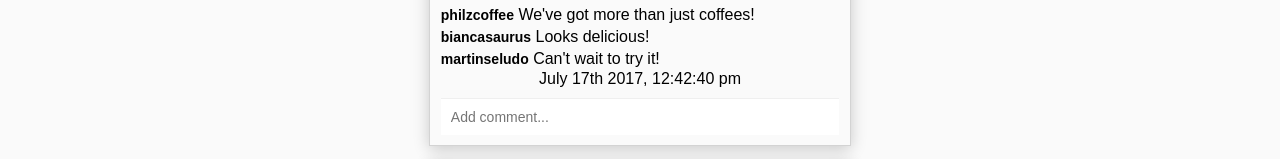
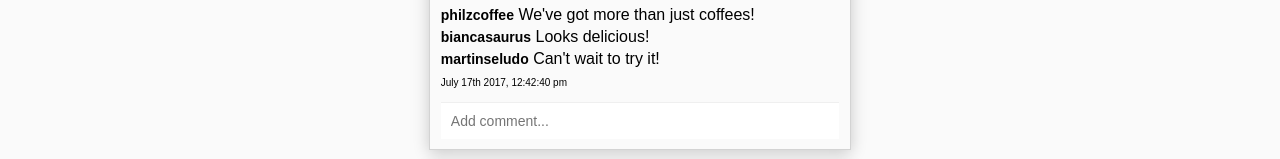
Before and after one commit to maribelcuales/React-Components-Insta-Clone, a React (Create React App) app: page / in a window 1280 px wide. Shown: the part 520-679 px from the top of the page. Built offline with nearby package versions, Linux system fonts and the light colour scheme.

Commit message:
Added initial css styling to TimeStamp.

```diff
--- a/src/components/CommentSection/Comment.css
+++ b/src/components/CommentSection/Comment.css
@@ -24,3 +24,15 @@
   color: black;
   font-weight: bold;
 }
+
+.time-stamp-container {
+  text-align: left;
+  padding: 2px;
+  margin-left: 4px;
+}
+
+.time-stamp{
+  font-size: 10px;
+  margin-left: 5px;
+  color: black;
+}
```
